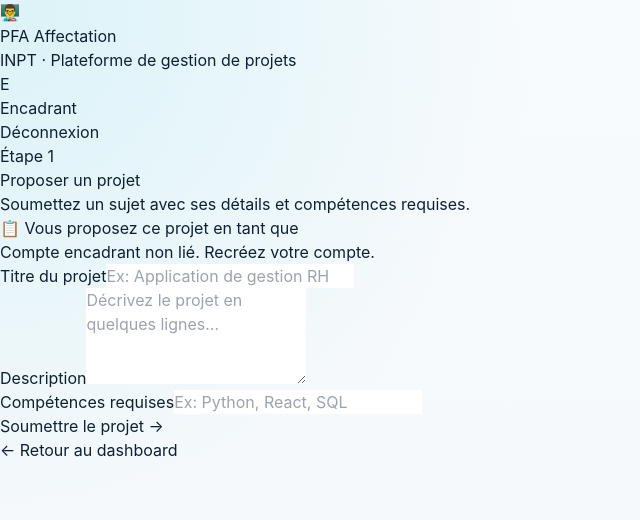
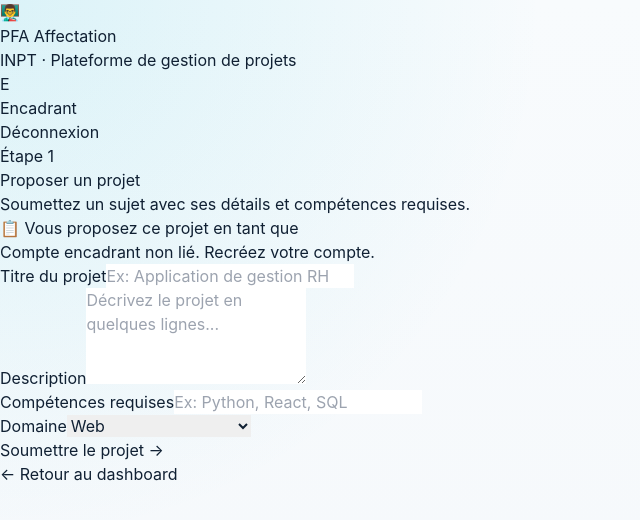
Before and after one commit to chaimaeyakouti-cyber/PFA_Affectation_projets_AI, a React (Vite) app in the folder frontend/: page /encadrant/proposer-projet in a window 1280 px wide. Shown: the top 520 px of the page, without its empty margins (0-640 px from the left). Built offline with nearby package versions, Linux system fonts and the light colour scheme.

Commit message:
Catégorisation projets par domaine
dans la page encadrant , je categorise les projets par domaines pour nous a faire adequation de chaque groupe selon les competences

```diff
--- a/frontend/src/pages/encadrant/ProposerProjet.tsx
+++ b/frontend/src/pages/encadrant/ProposerProjet.tsx
@@ -8,11 +8,13 @@
     titre: '',
     description: '',
     competences_requises: '',
+    domaine: 'Web',
   })
   const [message, setMessage] = useState('')
   const [erreur, setErreur] = useState('')
   const [encadrantId, setEncadrantId] = useState<number | null>(null)
   const [nomEncadrant, setNomEncadrant] = useState('')
+  const DOMAINES = ['Web', 'Mobile', 'IA', 'Data', 'Cloud', 'Systèmes embarqués', 'Sécurité', 'Autre']
 
   useEffect(() => {
     const user = JSON.parse(localStorage.getItem('user') || '{}')
@@ -37,7 +39,8 @@
       await creerProjet({ ...form, encadrant_id: encadrantId })
       setMessage('Projet proposé avec succès ✅')
       setErreur('')
-      setForm({ titre: '', description: '', competences_requises: '' })
+
+      setForm({ titre: '', description: '', competences_requises: '', domaine: 'Web' })
     } catch {
       setErreur('Erreur lors de la création du projet.')
     }
@@ -132,12 +135,27 @@
             />
           </div>
 
+            {/* Domaine */}
+          <div className="mb-6">
+           <div className="mb-6">
+  <label className="block text-sm font-semibold text-gray-700 mb-2">Domaine</label>
+  <select
+    value={form.domaine}
+    onChange={e => setForm({ ...form, domaine: e.target.value })}
+    className="w-full border border-gray-200 rounded-xl px-4 py-3 focus:outline-none focus:ring-2 focus:ring-cyan-400"
+  >
+    {DOMAINES.map(d => <option key={d} value={d}>{d}</option>)}
+  </select>
+</div>
+          </div>
+
           <button
             onClick={handleSubmit}
             className="w-full bg-[#0891B2] text-white py-3 rounded-xl font-semibold hover:bg-[#0B2A45] transition-all"
           >
             Soumettre le projet →
           </button>
+
         </div>
 
         <button
```
Also changed, not shown: 1 other file (tests, documents, lock files or other folders).
